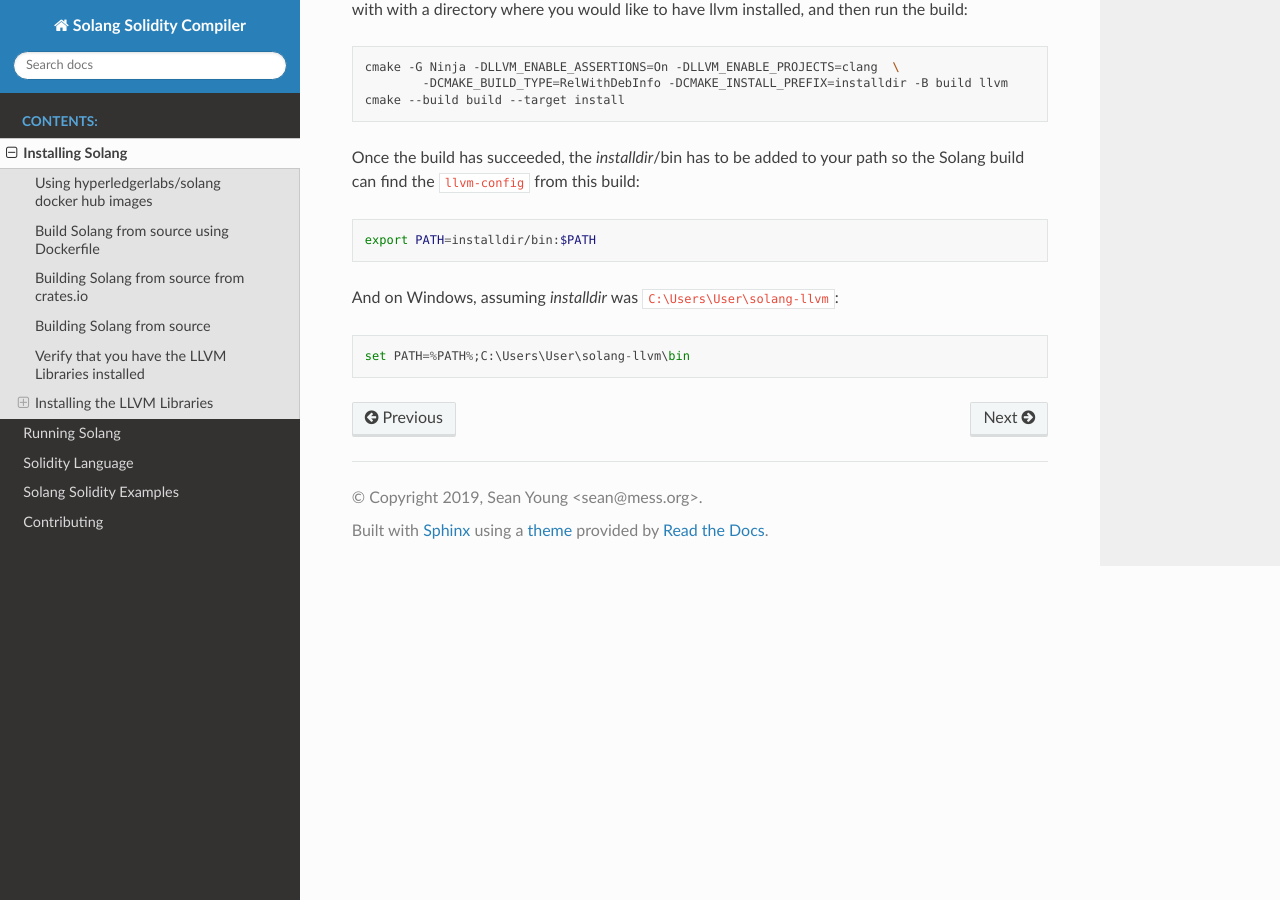
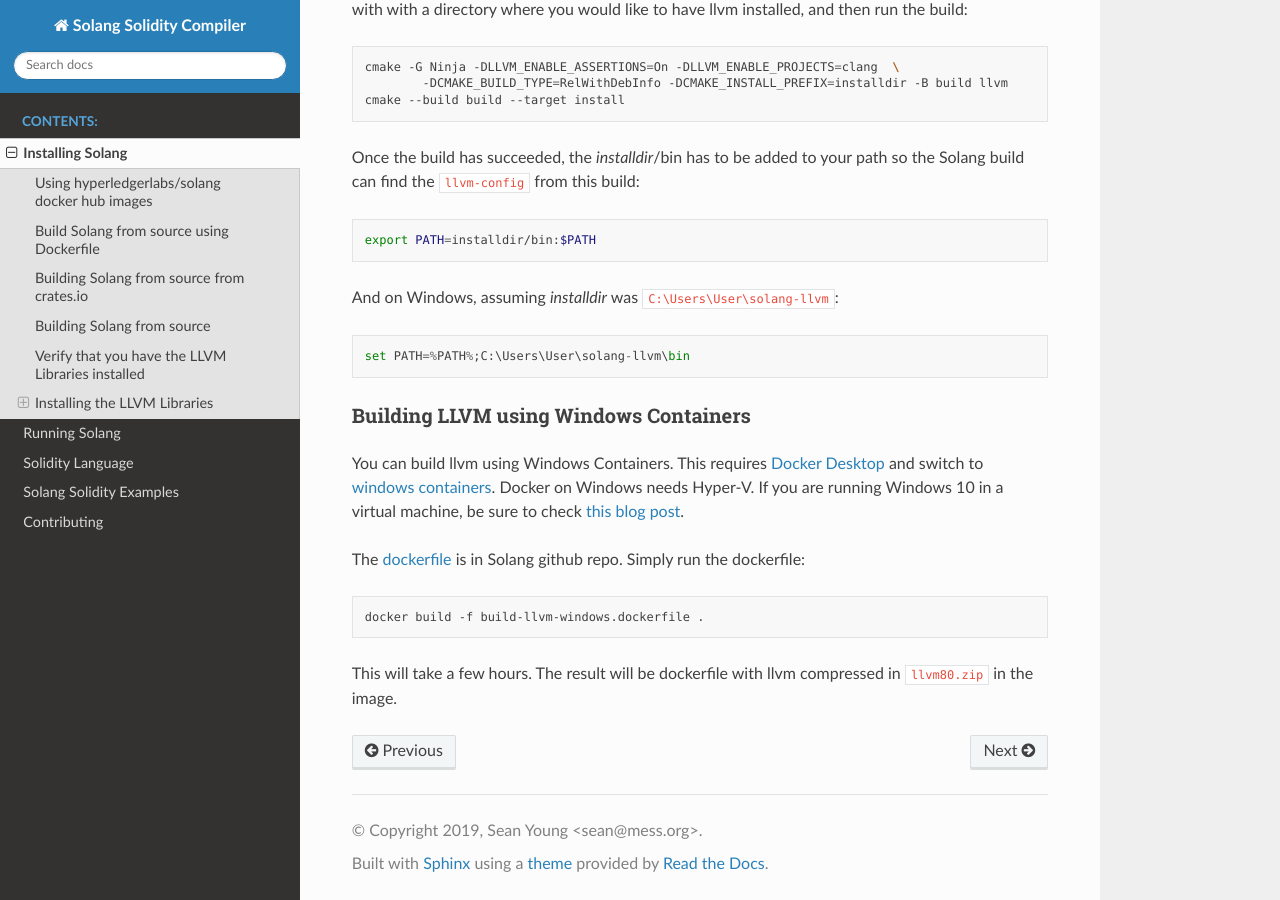
Before and after one commit to hyperledger-solang/solang, a Sphinx documentation site: the page built from docs/installing.rst, in a window 1280 px wide and 900 px high, scrolled down 3352 px. Built offline with Sphinx 7.4.7 and the Read the Docs theme 2.0.0, drawn with Linux system fonts in a browser that asks for light colours.

Commit message:
Add some sections on running Solang on Windows
Signed-off-by: Sean Young <sean@mess.org>

```diff
--- a/docs/conf.py
+++ b/docs/conf.py
@@ -53,7 +53,7 @@
 # Add any paths that contain custom static files (such as style sheets) here,
 # relative to this directory. They are copied after the builtin static files,
 # so a file named "default.css" will overwrite the builtin "default.css".
-html_static_path = ['_static']
+# html_static_path = ['_static']
 
 # See https://github.com/readthedocs/readthedocs.org/issues/2569
 master_doc = 'index'
--- a/docs/installing.rst
+++ b/docs/installing.rst
@@ -184,3 +184,20 @@
 .. code-block::
 
 	set PATH=%PATH%;C:\Users\User\solang-llvm\bin
+
+Building LLVM using Windows Containers
+______________________________________
+
+You can build llvm using Windows Containers. This requires `Docker Desktop <https://www.docker.com/products/docker-desktop>`_
+and switch to `windows containers <https://docs.docker.com/docker-for-windows/#switch-between-windows-and-linux-containers>`_.
+Docker on Windows needs Hyper-V. If you are running Windows 10 in a virtual machine, be sure to check
+`this blog post <https://www.mess.org/2020/06/22/Hyper-V-in-KVM/>`_.
+
+The `dockerfile <https://github.com/hyperledger-labs/solang/blob/master/scripts/build-llvm-windows.dockerfile>`_
+is in Solang github repo. Simply run the dockerfile:
+
+.. code-block:: bash
+
+	docker build -f build-llvm-windows.dockerfile .
+
+This will take a few hours. The result will be dockerfile with llvm compressed in ``llvm80.zip`` in the image.
--- a/docs/running.rst
+++ b/docs/running.rst
@@ -117,6 +117,12 @@
 
 	podman container run --rm -it -v .:/sources:Z hyperledgerlabs/solang -o /sources /sources/flipper.sol
 
+On Windows, you need to specify absolute paths:
+
+.. code-block:: bash
+
+	docker run --rm -it -v C:\Users\User:/sources hyperledgerlabs/solang -o /sources /sources/flipper.sol
+
 Using Solang with Substrate
 ---------------------------
 
```
